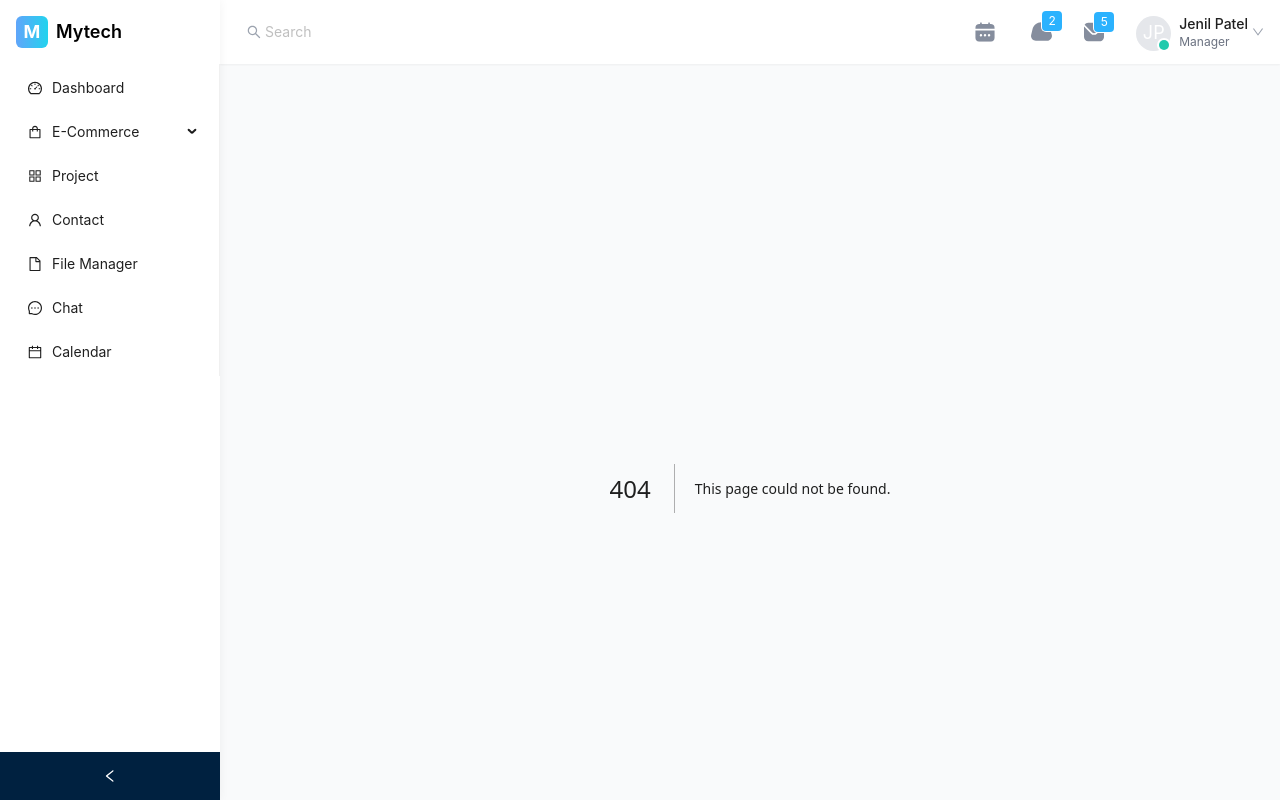
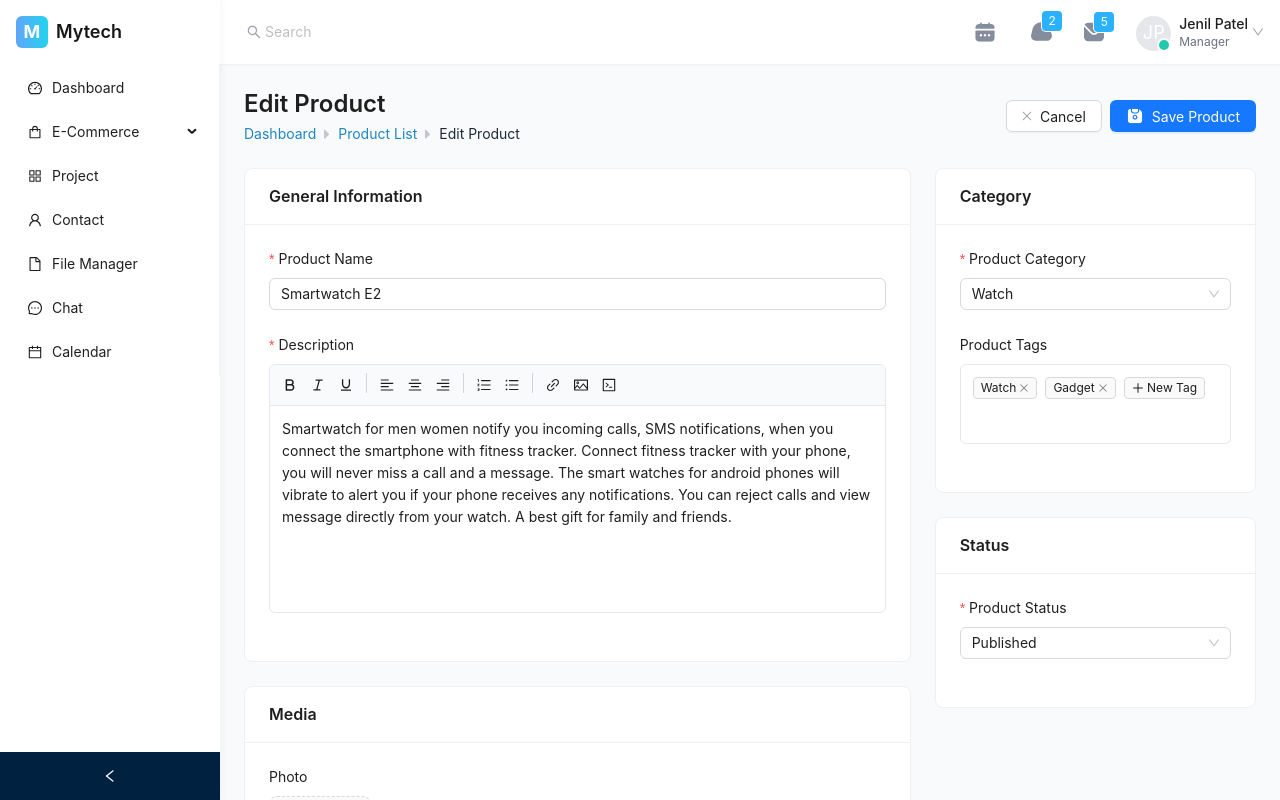
Before and after one commit to anshukumar2708/Amrytt-media-task-new, a Next.js app: page /edit-product/1 in a window 1280 px wide. Before the commit this address had no page. Shown: the top 800 px of the page. Built offline with nearby package versions, Linux system fonts and the light colour scheme.

Commit message:
edit page design done

```diff
--- a/src/app/components/add-edit-product/add-edit-product.tsx
+++ b/src/app/components/add-edit-product/add-edit-product.tsx
@@ -1,35 +1,20 @@
 "use client";
 import React, { useState } from "react";
-import {
-  Card,
-  Form,
-  Input,
-  Button,
-  Select,
-  //   Radio,
-  Upload,
-  Tag,
-  Checkbox,
-  //   Divider,
-  //   InputNumber,
-} from "antd";
-import {
-  //   ArrowLeftOutlined,
-  DeleteOutlined,
-  PlusOutlined,
-} from "@ant-design/icons";
+import { Card, Form, Input, Button, Select, Upload, Tag, Checkbox } from "antd";
+import { DeleteOutlined, PlusOutlined } from "@ant-design/icons";
 import { RichTextEditor } from "../rich-text-editor/rich-text-editor";
 import Link from "next/link";
 import RightArrow from "../all-icons/right-arrow";
 import SaveIcon from "../all-icons/save-icon";
 import CancelIcon from "../all-icons/cancel-icon";
+import { useParams } from "next/navigation";
 
 const { Option } = Select;
 
 const ProductForm: React.FC = () => {
   //   const navigate = useNavigate();
-  //   const { id } = useParams();
-  const isEditMode = false;
+  const { id } = useParams();
+  const isEditMode = !!id;
   const [form] = Form.useForm();
   const [tags, setTags] = useState<string[]>(["Watch", "Gadget"]);
   const [inputVisible, setInputVisible] = useState(false);
--- /dev/null
+++ b/src/app/edit-product/[id]/page.tsx
@@ -0,0 +1,12 @@
+import ProductForm from "@/app/components/add-edit-product/add-edit-product";
+import React from "react";
+
+const EditProduct = () => {
+  return (
+    <div className="w-full flex justify-center items-center">
+      <ProductForm />
+    </div>
+  );
+};
+
+export default EditProduct;
```
